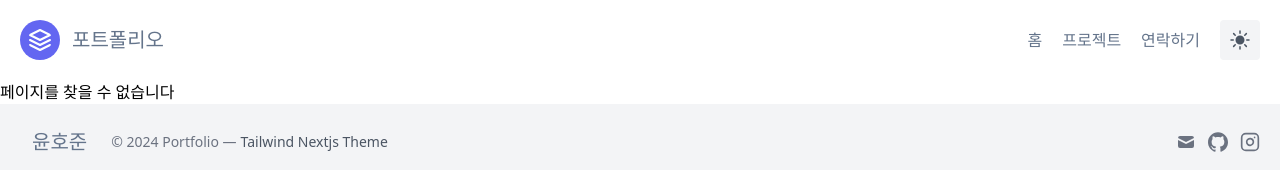
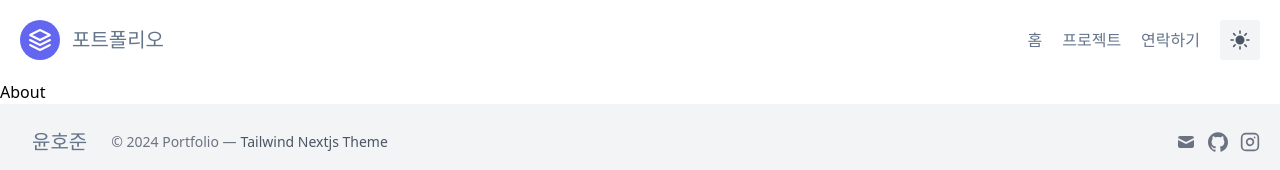
Before and after one commit to tjdsksro90/nextjs-portfolio, a Next.js app: page /about in a window 1280 px wide. Before the commit this address had no page. Shown: the top 170 px of the page. Built offline with nearby package versions, Linux system fonts and the light colour scheme.

Commit message:
🎉 add: about 페이지 추가 #5

```diff
--- /dev/null
+++ b/pages/about.tsx
@@ -0,0 +1,7 @@
+import React from 'react';
+
+const About = () => {
+  return <div>About</div>;
+};
+
+export default About;
```
